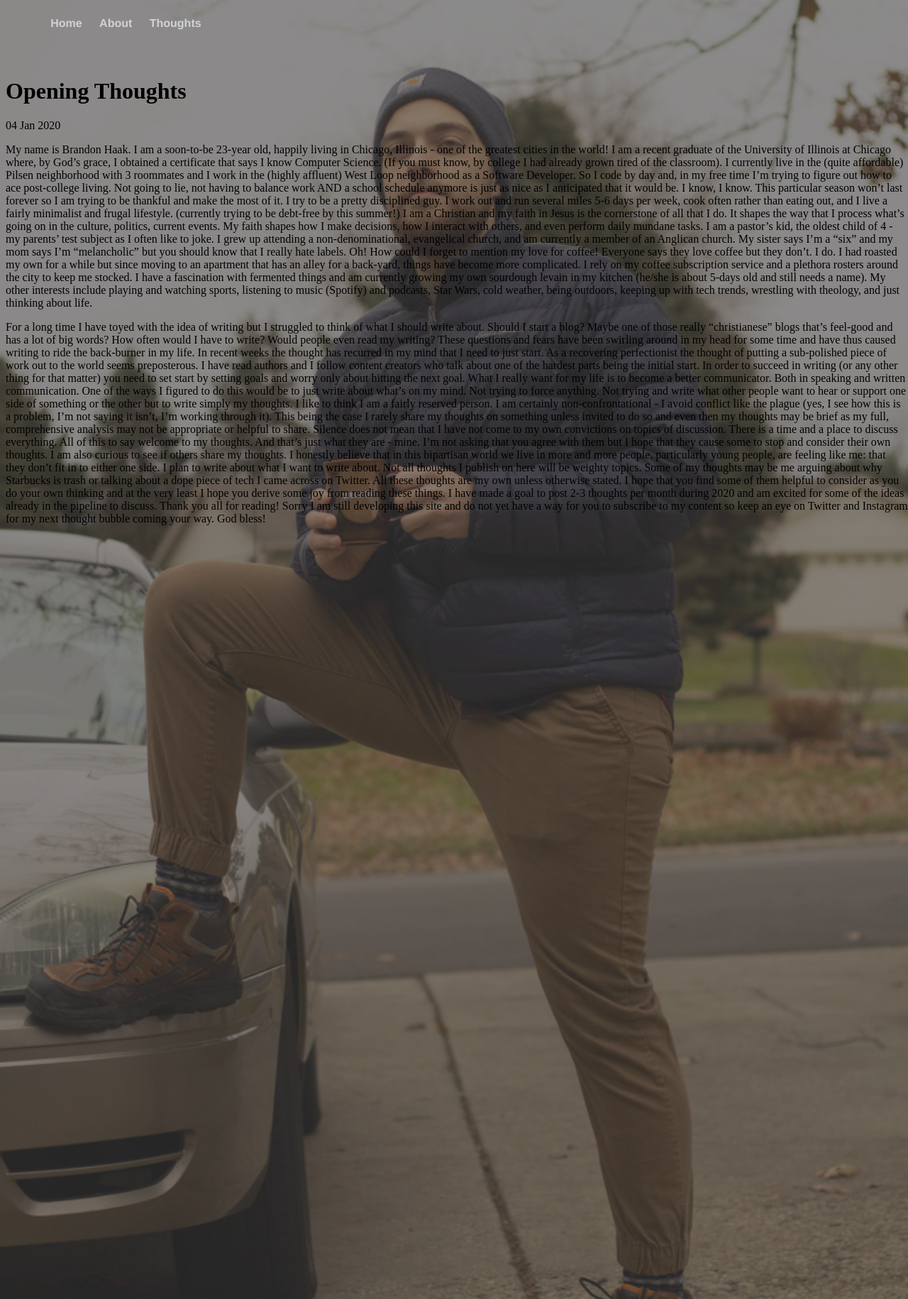
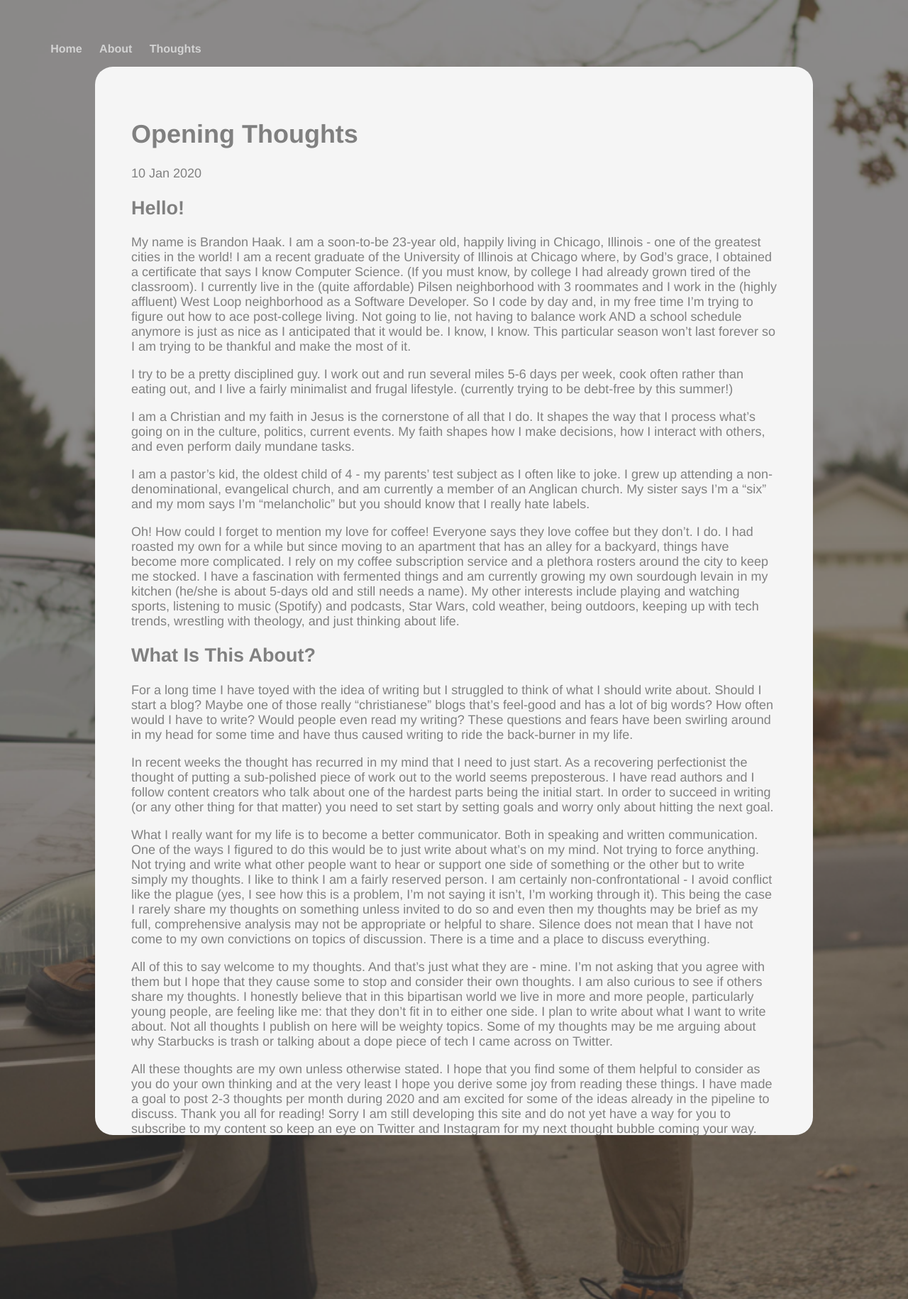
Before and after one commit to brandonhaak/brandonhaak.github.io, a Jekyll site: the page built from _posts/2020-01-10-opening-thoughts.md, in a window 1280 px wide. Shown: the whole page at 71% size. Built offline with Jekyll 4.4.1, drawn with Linux system fonts in a browser that asks for light colours.

Commit message:
Final push before launch!

```diff
--- a/_layouts/post.html
+++ b/_layouts/post.html
@@ -2,10 +2,16 @@
 layout: default
 ---
 <Div class="postBlock">
-  <h1>{{ page.title }}</h1>
-  <p class="meta">{{ page.date | date_to_string }}</p>
+  <div class="postBlock-scroll">
+    <div class="postBlock-post">
+      <div style="height: 50px;"></div>
+      <h1>{{ page.title }}</h1>
+      <p class="meta">{{ page.date | date_to_string }}</p>
 
-  <div class="post">
-    {{ content }}
+      <div>
+        {{ content }}
+      </div>
+      <div style="height: 50px;"></div>
+    </div>
   </div>
 </Div>
--- a/_posts/2020-01-10-opening-thoughts.md
+++ b/_posts/2020-01-10-opening-thoughts.md
@@ -1,18 +1,30 @@
 ---
 layout: post
 title: "Opening Thoughts"
-date: 2020-01-04
+date: 2020-01-10
 ---
 
-My name is Brandon Haak. I am a soon-to-be 23-year old, happily  living in Chicago, Illinois - one of the greatest cities in the world! I am a recent graduate of the University of Illinois at Chicago where, by God’s grace, I obtained a certificate that says I know Computer Science. (If you must know, by college I had already grown tired of the classroom). I currently live in the (quite affordable) Pilsen neighborhood with 3 roommates and I work in the (highly affluent) West Loop neighborhood as a Software Developer. So I code by day and, in my free time I’m trying to figure out how to ace post-college living.
-Not going to lie, not having to balance work AND a school schedule anymore is just as nice as I anticipated that it would be. I know, I know. This particular season won’t last forever so I am trying to be thankful and make the most of it.
+
+## Hello!
+My name is Brandon Haak. I am a soon-to-be 23-year old, happily  living in Chicago, Illinois - one of the greatest cities in the world! I am a recent graduate of the University of Illinois at Chicago where, by God’s grace, I obtained a certificate that says I know Computer Science. (If you must know, by college I had already grown tired of the classroom). I currently live in the (quite affordable) Pilsen neighborhood with 3 roommates and I work in the (highly affluent) West Loop neighborhood as a Software Developer. So I code by day and, in my free time I’m trying to figure out how to ace post-college living. Not going to lie, not having to balance work AND a school schedule anymore is just as nice as I anticipated that it would be. I know, I know. This particular season won’t last forever so I am trying to be thankful and make the most of it.
+
 I try to be a pretty disciplined guy. I work out and run several miles 5-6 days per week, cook often rather than eating out, and I live a fairly minimalist and frugal lifestyle. (currently trying to be debt-free by this summer!)
+
 I am a Christian and my faith in Jesus is the cornerstone of all that I do. It shapes the way that I process what’s going on in the culture, politics, current events. My faith shapes how I make decisions, how I interact with others, and even perform daily mundane tasks.
+
 I am a pastor’s kid, the oldest child of 4 - my parents’ test subject as I often like to joke. I grew up attending a non-denominational, evangelical church, and am currently a member of an Anglican church. My sister says I’m a “six” and my mom says I’m “melancholic” but you should know that I really hate labels.
-Oh! How could I forget to mention my love for coffee! Everyone says they love coffee but they don’t. I do. I had roasted my own for a while but since moving to an apartment that has an alley for a back-yard, things have become more complicated. I rely on my coffee subscription service and a plethora rosters around the city to keep me stocked. I have a fascination with fermented things and am currently growing my own sourdough levain in my kitchen (he/she is about 5-days old and still needs a name). My other interests include playing and watching sports, listening to music (Spotify) and podcasts, Star Wars, cold weather, being outdoors, keeping up with tech trends, wrestling with theology, and just thinking about life.
 
+Oh! How could I forget to mention my love for coffee! Everyone says they love coffee but they don’t. I do. I had roasted my own for a while but since moving to an apartment that has an alley for a backyard, things have become more complicated. I rely on my coffee subscription service and a plethora rosters around the city to keep me stocked. I have a fascination with fermented things and am currently growing my own sourdough levain in my kitchen (he/she is about 5-days old and still needs a name). My other interests include playing and watching sports, listening to music (Spotify) and podcasts, Star Wars, cold weather, being outdoors, keeping up with tech trends, wrestling with theology, and just thinking about life.
+
+## What Is This About?
 For a long time I have toyed with the idea of writing but I struggled to think of what I should write about. Should I start a blog? Maybe one of those really “christianese” blogs that’s feel-good and has a lot of big words? How often would I have to write? Would people even read my writing? These questions and fears have been swirling around in my head for some time and have thus caused writing to ride the back-burner in my life.
+
 In recent weeks the thought has recurred in my mind that I need to just start. As a recovering perfectionist the thought of putting a sub-polished piece of work out to the world seems preposterous. I have read authors and I follow content creators who talk about one of the hardest parts being the initial start. In order to succeed in writing (or any other thing for that matter) you need to set start by setting goals and worry only about hitting the next goal.
+
 What I really want for my life is to become a better communicator. Both in speaking and written communication. One of the ways I figured to do this would be to just write about what’s on my mind. Not trying to force anything. Not trying and write what other people want to hear or support one side of something or the other but to write simply my thoughts. I like to think I am a fairly reserved person. I am certainly non-confrontational - I avoid conflict like the plague (yes, I see how this is a problem, I’m not saying it isn’t, I’m working through it). This being the case I rarely share my thoughts on something unless invited to do so and even then my thoughts may be brief as my full, comprehensive analysis may not be appropriate or helpful to share. Silence does not mean that I have not come to my own convictions on topics of discussion. There is a time and a place to discuss everything.
+
 All of this to say welcome to my thoughts. And that’s just what they are - mine. I’m not asking that you agree with them but I hope that they cause some to stop and consider their own thoughts. I am also curious to see if others share my thoughts. I honestly believe that in this bipartisan world we live in more and more people, particularly young people,  are feeling like me: that they don’t fit in to either one side.  I plan to write about what I want to write about. Not all thoughts I publish on here will be weighty topics. Some of my thoughts may be me arguing about why Starbucks is trash or talking about a dope piece of tech I came across on Twitter.
+
 All these thoughts are my own unless otherwise stated. I hope that you find some of them helpful to consider as you do your own thinking and at the very least I hope you derive some joy from reading these things. I have made a goal to post 2-3 thoughts per month during 2020 and am excited for some of the ideas already in the pipeline to discuss. Thank you all for reading! Sorry I am still developing this site and do not yet have a way for you to subscribe to my content so keep an eye on Twitter and Instagram for my next thought bubble coming your way. God bless!
+
+-- Brandon
--- a/about/index.html
+++ b/about/index.html
@@ -4,6 +4,7 @@ title: About
 ---
 <div class="outerTitleHead">
     <div class="innerTitleHead">
+        <div class="innerTitleHead-scroll">
         <h1>{{page.title}}</h1>
         <body>
             Hi! My name is Brandon, welcome to my website. It’s not an impressive website from a full-stack web developer’s perspective but hopefully it fulfills its current purpose and I look forward to continuing to make improvements to it. The current purpose of this site is to provide a place for me to store and share some of my thoughts. Go on and take a look at my first thought from 1-10-2020 to get an idea of what those might look like. Aside from those I am still looking into different things I could add to give this site some value. If you have any ideas for me, feel free to send me a suggestion or contact me on the social medias. Thanks for visiting, I hope your time here is well-spent.
@@ -13,5 +14,6 @@ title: About
         <a href="https://www.instagram.com/haakeye12"><img class="icon" src="/icons/Instagram.png" alt="instagram"></a>
         <a href="https://www.linkedin.com/in/brandonhaak"><img class="icon" src="/icons/linkedin.png" alt="linkedin"></a>
         <a href="mailto:bkh1997@gmail.com"><img class="icon" src="/icons/mail.png" alt="mail"></a>
+        </div>
     </div>
 </div>
--- a/css/styles.css
+++ b/css/styles.css
@@ -23,7 +23,7 @@ body {
 .header-wrapper{
   padding-left: 5%;
 }
-header {position: fixed;}
+header {position: relative; margin-top: 5%;}
 header nav ul, footer ul { font-size: 1em; font-family: 'Helvetica', 'Arial', 'Sans-Serif'; padding: 0px; list-style: none; font-weight: bold; }
 header nav ul li { display: inline-block; margin-right: 20px; transition: all .2s ease-in-out;}
 header nav ul li:hover {transform: scale(1.1);}
@@ -50,24 +50,47 @@ header nav ul li a:hover {
 }
 
 .postBlock {
-  position: fixed;
-  top: 5%;
+  font-family: 'Helvetica', 'Arial', 'Sans-Serif';;
+  font-size: large;
+  position: relative;
+  color: grey;
+  background-color: whitesmoke;
+  /* top: 50px; */
+  margin-left: 10%;
+  margin-right: 10%;
+  max-height: 90%;
+  border-radius: 25px;
 }
-.postBlock h1 { align-content: center;}
+
+.postBlock-scroll {
+  text-align: left;
+  overflow-y: scroll;
+  scroll-behavior: smooth;
+}
+
+.postBlock-post {
+  height: 85%;
+  margin-left: 5%;
+  margin-right: 5%;
+
+}
 
 .outerTitleHead {
   text-align: center;
-
 }
 
 .innerTitleHead {
   font-family: "Lucida Console", Monaco, monospace;
-  position: fixed;
-  top: 30%;
+  position: relative;
+  /* top: 30%; */
   color: white;
-  margin-left: 10%;
-  margin-right: 10%;
+  margin: 10%;
+}
 
+.innerTitleHead-scroll {
+  overflow-y: scroll;
+  scroll-behavior: smooth;
+  padding-bottom: 10px
 }
 
 .icon {
```
Also changed, not shown: thoughts/index.html (+7 -4 lines).
